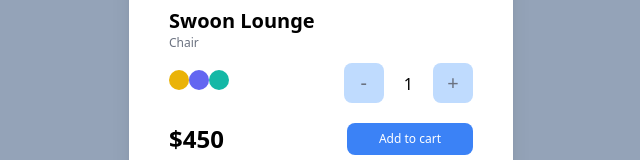
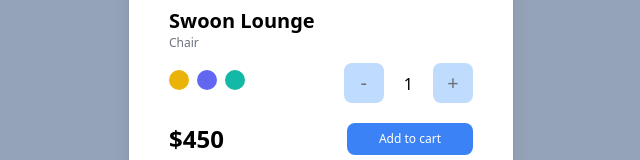
Before and after one commit to taehyeon0412/next_market, a Next.js app: page / in a window 1280 px wide. Shown: the part 1083-1243 px from the top of the page, without its empty margins (319-959 px from the left). Built offline with nearby package versions, Linux system fonts and the light colour scheme.

Commit message:
tailwind 연습(3)

```diff
--- a/pages/index.tsx
+++ b/pages/index.tsx
@@ -68,10 +68,10 @@
           <span className="text-xs text-gray-500">Chair</span>
 
           <div className="mt-3 mb-5 flex justify-between items-center">
-            <div>
-              <button className="w-5 h-5 rounded-full bg-yellow-500" />
-              <button className="w-5 h-5 rounded-full bg-indigo-500" />
-              <button className="w-5 h-5 rounded-full bg-teal-500" />
+            <div className="space-x-2">
+              <button className="w-5 h-5 rounded-full bg-yellow-500 focus:ring-2 ring-offset-2 ring-yellow-500 transition" />
+              <button className="w-5 h-5 rounded-full bg-indigo-500 focus:ring-2 ring-offset-2 ring-indigo-500 transition" />
+              <button className="w-5 h-5 rounded-full bg-teal-500 focus:ring-2 ring-offset-2 ring-teal-500 transition" />
             </div>
 
             <div className="space-x-5">
```
